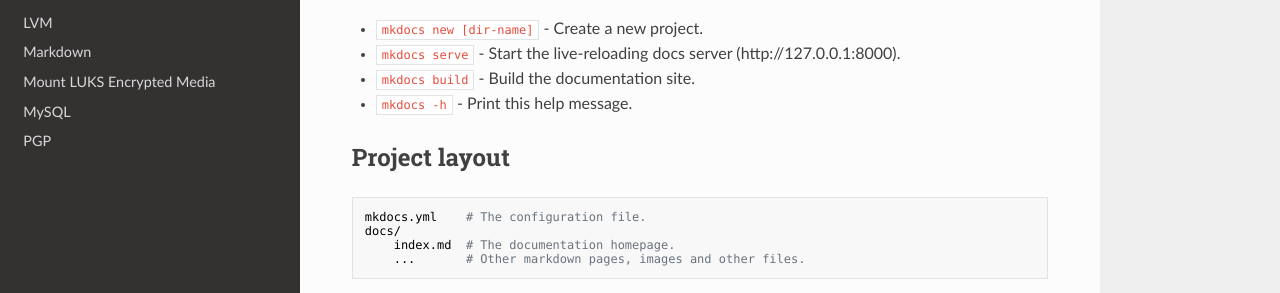
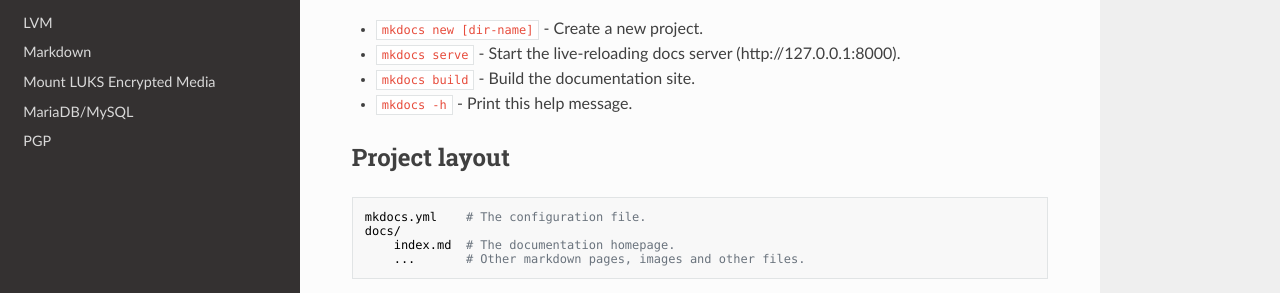
Before and after one commit to rldutch1/notes, an MkDocs documentation site: the page built from docs/index.md, in a window 1280 px wide. Shown: the part 247-540 px from the top of the page. Built offline with MkDocs 1.6.1, drawn with Linux system fonts in a browser that asks for light colours; nearby versions of some CDN libraries.

Commit message:
Retitled MySQL to MariaDB/MySQL.

```diff
--- a/mkdocs.yml
+++ b/mkdocs.yml
@@ -6,6 +6,6 @@
     - LVM: lvm.md
     - Markdown: markdown.md
     - Mount LUKS Encrypted Media: mount.md
-    - MySQL: mysql.md
+    - MariaDB/MySQL: mysql.md
     - PGP: pgp.md
 theme: readthedocs
```
Also changed, not shown: site/404.html, site/git/index.html, site/index.html, site/linux/index.html, site/lvm/index.html, site/markdown/index.html, site/mount/index.html, site/mysql/index.html, site/pgp/index.html, site/search.html, site/search/search_index.json, 1 other file.
